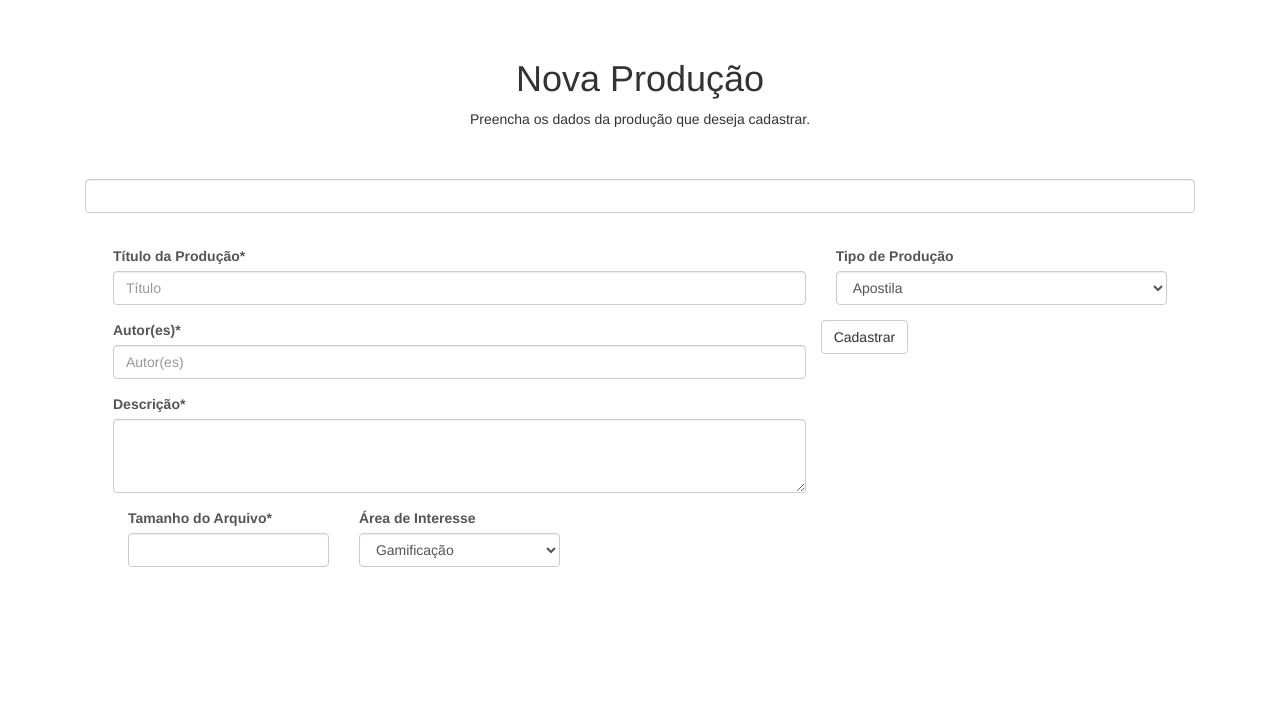
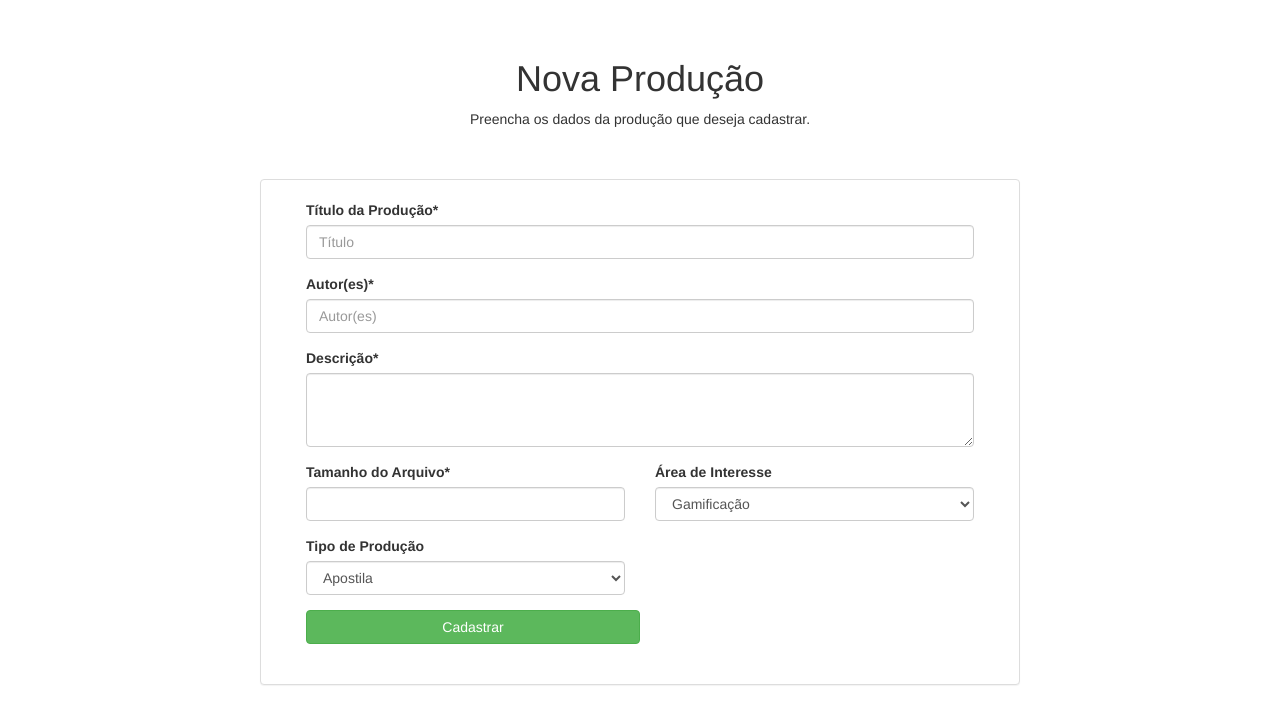
Before and after one commit to GabrielLV/educarplataforma, a CodeIgniter app: page /repositorio/Producao/cadastro in a window 1280 px wide. Shown: the part 51-775 px from the top of the page. Run offline with CodeIgniter, Linux system fonts and the light colour scheme; some libraries are stand-ins or nearby versions.

Commit message:
Alterações feitas por Antony para correção de interface.

```diff
--- a/application/config/config.php
+++ b/application/config/config.php
@@ -23,7 +23,7 @@ defined('BASEPATH') OR exit('No direct script access allowed');
 | a PHP script and you can easily do that on your own.
 |
 */
-$config['base_url'] = 'http://localhost:8080/repositorio/';
+$config['base_url'] = 'http://localhost/repositorio/';
 
 /*
 |--------------------------------------------------------------------------
--- a/application/views/cadastro_producao.php
+++ b/application/views/cadastro_producao.php
@@ -4,31 +4,29 @@
         <p>Preencha os dados da produção que deseja cadastrar.</p>
     </div>
 
-    <div class="col-md-12">
-        <form class="form-control" action="<?= base_url() ?>producao/cadastro">
-            <br />
-            <br />
-            <br />
-            <div class="col-md-8">
-                <div class="form-group">
+    <div class="panel panel-default col-md-offset-2 col-md-8">
+        <form action="<?= base_url() ?>producao/cadastro">
+            <br>
+            <div class="col-md-12">
+                <div class="col-md-12 form-group">
                     <label for="InputTitulo">Título da Produção*</label>
                     <input type="text" class="form-control" id="InputTitulo" placeholder="Título">
                 </div>
-                <div class="form-group">
+                <div class="col-md-12 form-group">
                     <label for="InputAutor">Autor(es)*</label>
                     <input type="text" class="form-control" id="InputAutor" placeholder="Autor(es)">
                 </div>
-                <div class="form-group">
+                <div class="col-md-12 form-group">
                     <label for="InputDescricao">Descrição*</label>
                     <textarea class="form-control" rows="3"></textarea>
                 </div>
-                <div class="col-md-4">
+                <div class="col-md-6">
                     <div class="form-group">
                         <label for="InputTamanho">Tamanho do Arquivo*</label>
                         <input type="number" class="form-control" id="InputTamanho">
                     </div>
                 </div>
-                <div class="col-md-4">
+                <div class="col-md-6">
                     <div class="form-group">
                         <label for="InputArea">Área de Interesse</label>
                         <select class="form-control">
@@ -38,8 +36,8 @@
                         </select>
                     </div>
                 </div>
-            </div>
-            <div class="col-md-4">
+
+            <div class="col-md-6">
                 <div class="form-group">
                     <label for="TipoProducao">Tipo de Produção</label>
                     <select class="form-control">
@@ -52,7 +50,13 @@
                     </select>
                 </div>
             </div>
-            <button type="submit" class="btn btn-default">Cadastrar</button>
+            <div class="col-md-12">
+                <button type="submit" class="btn btn-success col-md-6">Cadastrar</button>
+            </div>
+                <div class="col-md-12"><br><br></div>
+            </div>
         </form>
+
     </div>
+
 </div><!-- /.container -->
```
